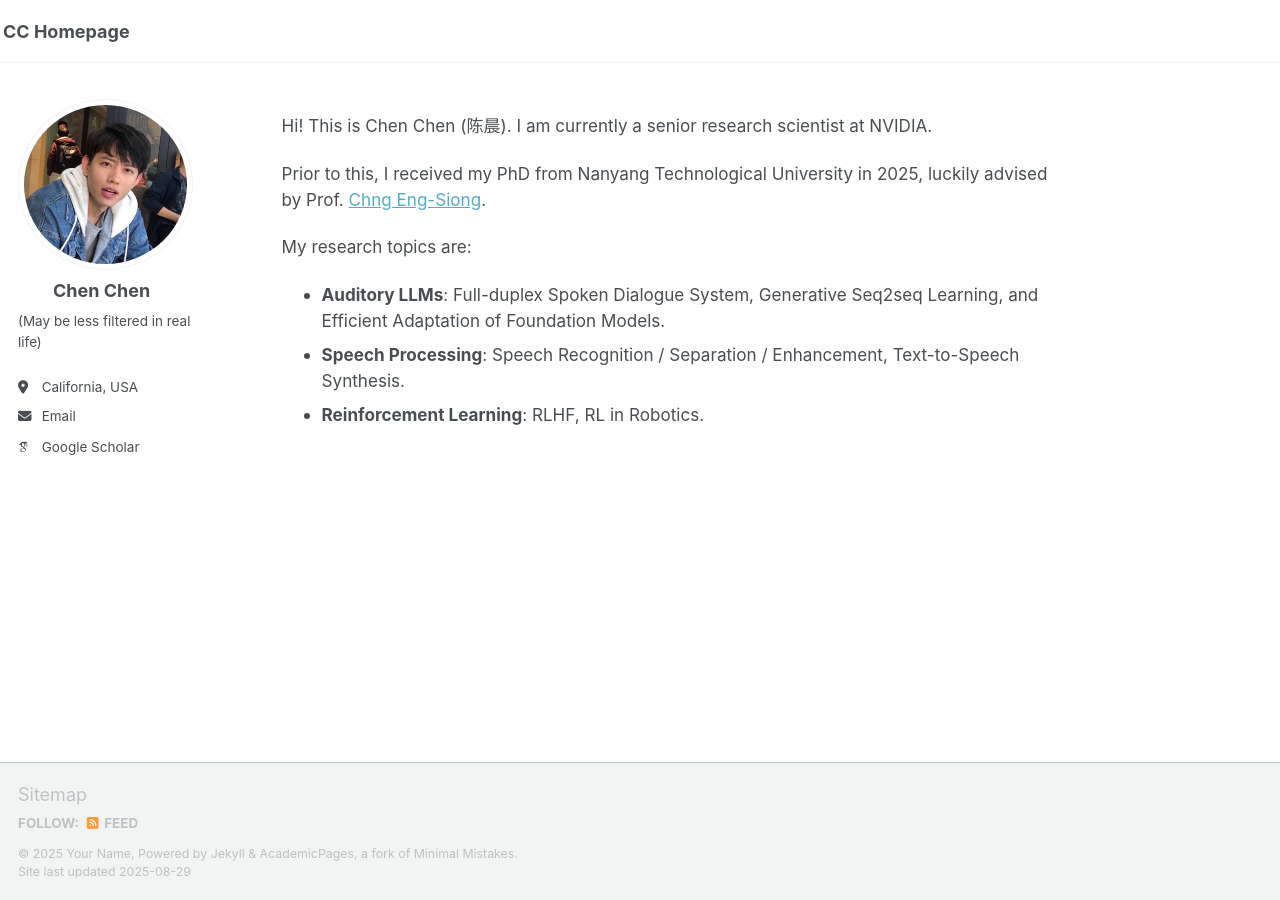
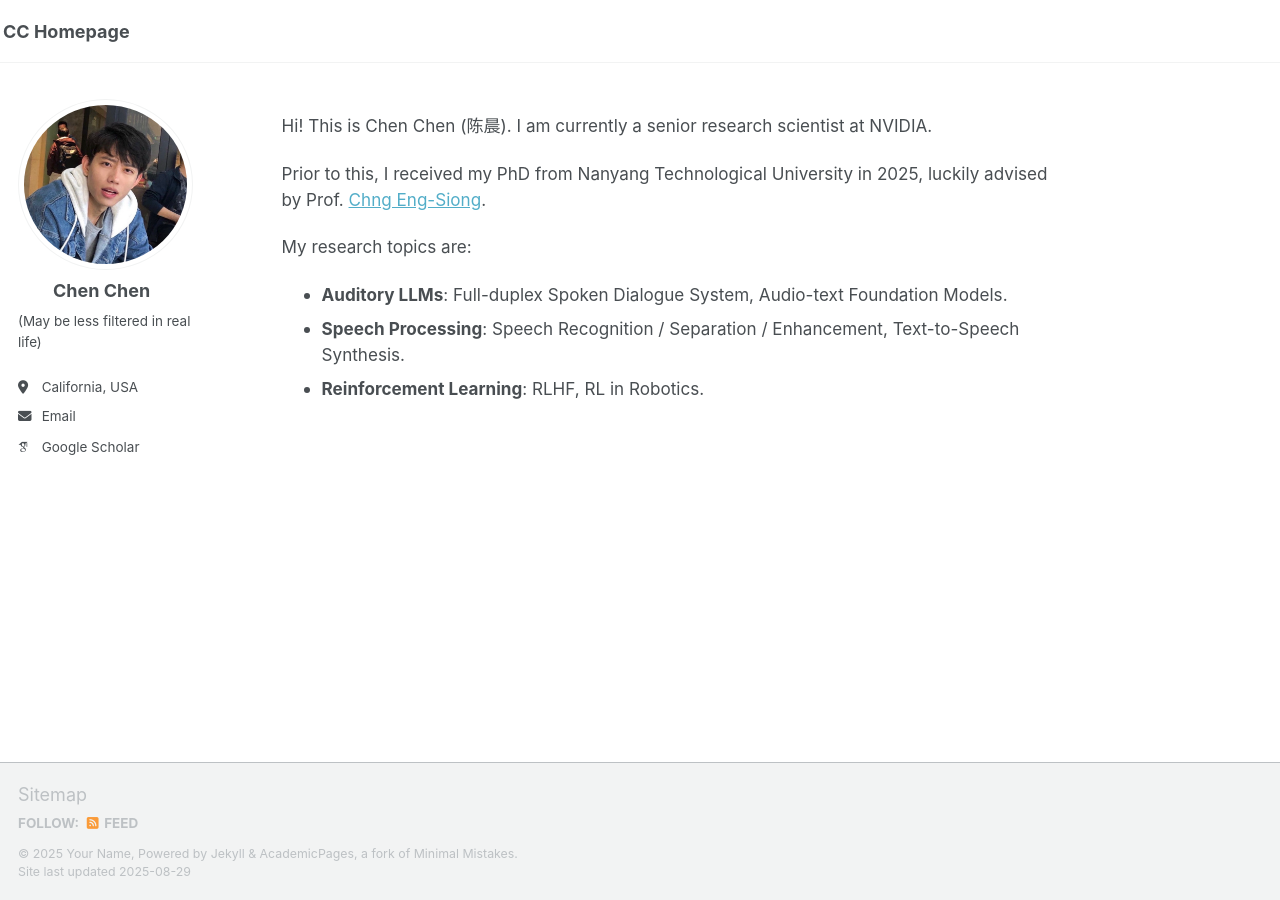
Before and after one commit to cchen1436/cchen1436.github.io, a Jekyll site: the page built from _pages/about.md, in a window 1280 px wide. Built offline with Jekyll 4.4.1, drawn with Linux system fonts in a browser that asks for light colours; some web fonts are replaced; a script that is not in the unit is left out.

Commit message:
Update about.md

```diff
--- a/_pages/about.md
+++ b/_pages/about.md
@@ -13,6 +13,6 @@ Hi! This is Chen Chen (陈晨). I am currently a senior research scientist at NV
 Prior to this, I received my PhD from Nanyang Technological University in 2025, luckily advised by Prof. [Chng Eng-Siong](https://scholar.google.com/citations?user=FJodrCcAAAAJ&hl=en).
 
 My research topics are:
-- **Auditory LLMs**: Full-duplex Spoken Dialogue System, Generative Seq2seq Learning, and Efficient Adaptation of Foundation Models.
+- **Auditory LLMs**: Full-duplex Spoken Dialogue System, Audio-text Foundation Models.
 - **Speech Processing**: Speech Recognition / Separation / Enhancement, Text-to-Speech Synthesis.
 - **Reinforcement Learning**: RLHF, RL in Robotics.
```
